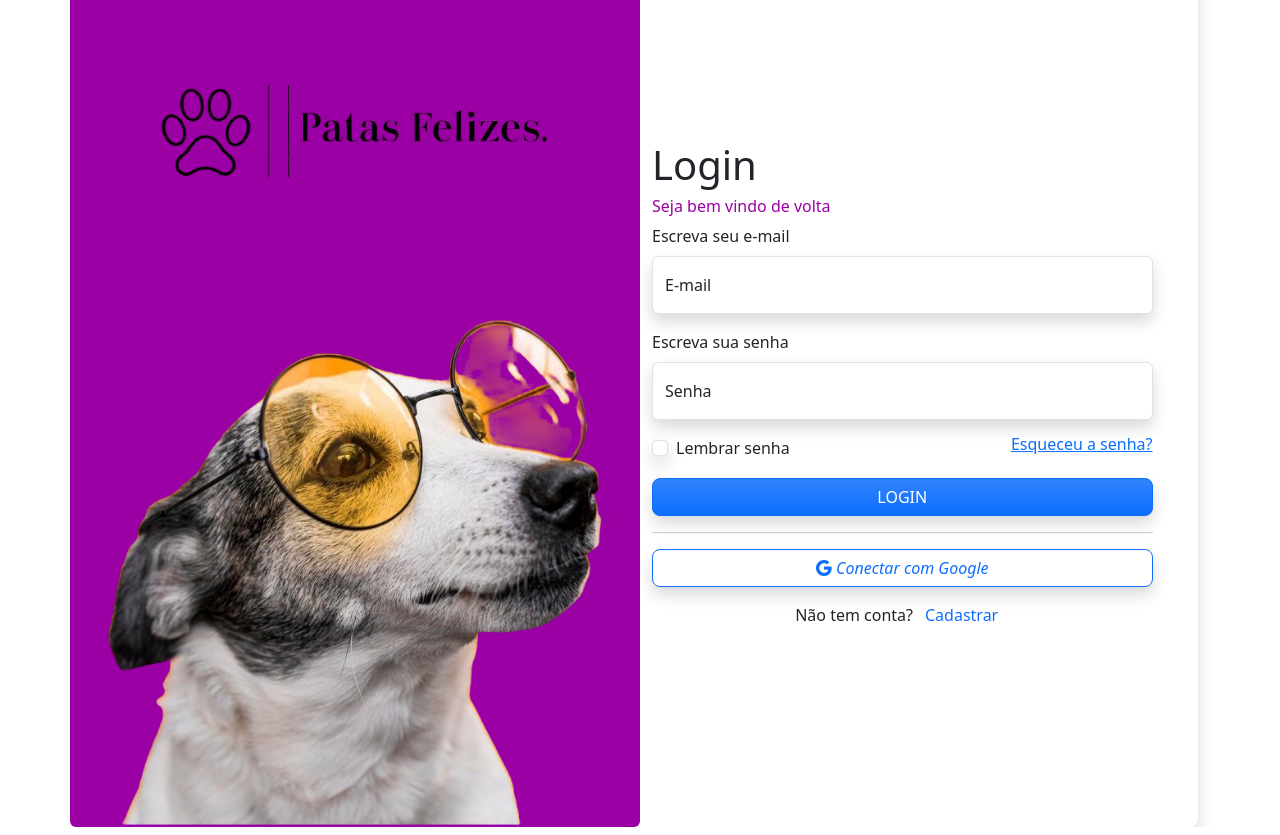
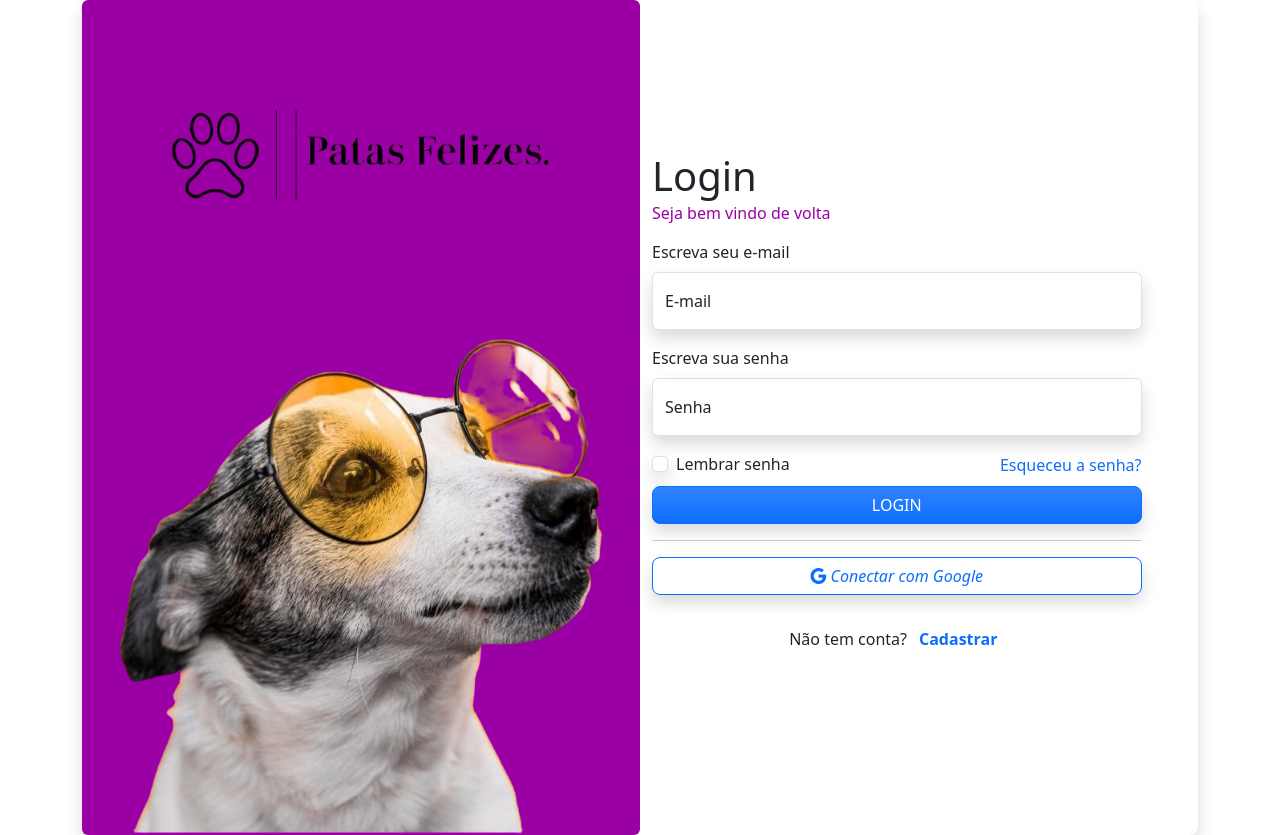
Before and after one commit to Leofront-end/PaginaDeLoginCao, a plain HTML site: page index.html in a window 1280 px wide. Drawn offline with nearby package versions, Linux system fonts and the light colour scheme.

Commit message:
Estilo pronto

```diff
--- a/index.html
+++ b/index.html
@@ -6,44 +6,45 @@
     <link href="https://cdn.jsdelivr.net/npm/bootstrap@5.3.3/dist/css/bootstrap.min.css" rel="stylesheet" integrity="sha384-QWTKZyjpPEjISv5WaRU9OFeRpok6YctnYmDr5pNlyT2bRjXh0JMhjY6hW+ALEwIH" crossorigin="anonymous">
     <link rel="stylesheet" href="https://cdn.jsdelivr.net/npm/bootstrap-icons@1.11.3/font/bootstrap-icons.min.css">
     <link rel="stylesheet" href="style.css">
+    <link rel="shortcut icon" href="imagens/iconDog.png" type="image/x-icon">
     <script src="https://cdn.jsdelivr.net/npm/bootstrap@5.3.3/dist/js/bootstrap.bundle.min.js" integrity="sha384-YvpcrYf0tY3lHB60NNkmXc5s9fDVZLESaAA55NDzOxhy9GkcIdslK1eN7N6jIeHz" crossorigin="anonymous"></script>
     <title>Login</title>
 </head>
-<body class="overflow-auto overflow-md-hidden container position-absolute start-50 top-50 translate-middle my-auto my-md-auto">
-    <main class="rounded-3 shadow  p-md-0 p-4">
-        <section class="row" >
-            <aside class="col-12 col-md-6 rounded">
+<body class="overflow-auto overflow-lg-hidden container my">
+    <main class="rounded-3 shadow  p-lg-0 my-auto d-flex justify-content-center align-items-center ">
+        <section class="row m-lg-0 mx-3 my-1" >
+            <aside class="col-12 col-lg-6 rounded ">
                 <img src="imagens/LogoPatasFelizes.png" alt="Logo das Patas Felizes" class="img-fluid">
                 <img src="imagens/Cachorro1.png" alt="Imagem de um cachorro" class="img-fluid">
             </aside>
-            <section class="col-12 col-md-6 justify-content-center my-auto ">
-                <h1 class="mt-3 mt-md-0">Login</h1>
-                <h2 class="fs-6">Seja bem vindo de volta</h2>
+            <section class="col-12 col-lg-6 my-auto ">
+                <h1 class="mb-1 mt-5 mt-lg-0 text-center text-lg-start ">Login</h1>
+                <h2 class="fs-6 mb-5 mb-lg-3 text-center text-lg-start ">Seja bem vindo de volta</h2>
                 <form>
                     <label for="email" class="form-label">Escreva seu e-mail</label>
-                    <section class="form-floating mb-3 col-11 ">
+                    <section class="form-floating mb-3 col-12 col-lg-11 ">
                         <input type="email" name="" id="email" placeholder=" " class="form-control shadow">
                         <label for="email">E-mail</label>
                     </section>
                     <label for="senha" class="form-label">Escreva sua senha</label>
-                    <section class="form-floating mb-3 col-11 ">
-                        <input type="senha" name="" id="senha" placeholder=" " class="form-control shadow">
+                    <section class="form-floating mb-3 col-12 col-lg-11 ">
+                        <input type="password" name="" id="senha" placeholder=" " class="form-control shadow">
                         <label for="senha">Senha</label>
                     </section>
-                    <section class="d-flex mb-3 col-11">
+                    <section class="d-flex align-items-center mb-2 col-12 col-lg-11">
                         <section class="form-check ">
                             <input type="checkbox" id="lembrar" class="form-check-input shadow">
-                            <label for="lembrar" class="form-check-label text-end">Lembrar senha</label>
+                            <label for="lembrar" class="form-check-label text-end ">Lembrar senha</label>
                         </section>
-                        <a href="#" class="col text-end lh-1">Esqueceu a senha?</a>
+                        <a href="#" class="col text-end lh-1 text-decoration-none">Esqueceu a senha?</a>
                     </section>
+                    <button class="btn btn-primary bg-gradient col-12 col-lg-11 shadow rounded-3" type="submit">LOGIN</button>
+                    <hr class="col-12 col-lg-11">
+                    <button class="btn btn-outline-primary col-12 col-lg-11 shadow rounded-3 mb-3" type="submit"><i class="bi-google"> Conectar com Google</i> </button>
                 </form>
-                <button class="btn btn-primary bg-gradient col-11 shadow rounded-3">LOGIN</button>
-                <hr class="col-11">
-                <button class="btn btn-outline-primary col-11 shadow rounded-3"><i class="bi-google"> Conectar com Google</i> </button>
                 <section class="row m-3">
                     <p class="col p-0 text-end">Não tem conta?</p>
-                    <a href="#" class="col text-decoration-none ">Cadastrar</a>
+                    <a href="#" class="col text-decoration-none fw-bold">Cadastrar</a>
                 </section>
             </section>
         </section>
--- a/style.css
+++ b/style.css
@@ -1,4 +1,3 @@
-
 aside {
     background-color: #9A00A3;
 }
```
Also changed, not shown: validacao.js (added, +16 -0 lines), imagens/iconDog.png (added).
